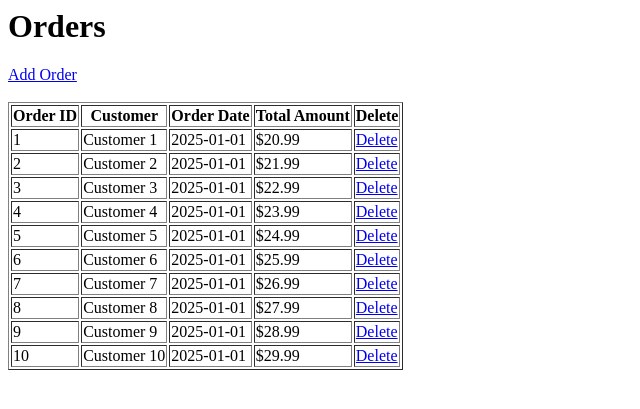
After one commit to DevloperDylanD/BookStore-Database, a Flask app: page /orders in a window 1280 px wide. The commit adds this page. Shown: the top 409 px of the page, without its empty margins (0-640 px from the left). Run offline with Flask 3, Linux system fonts and the light colour scheme; a user stored in the database is signed in; data comes from the database, SQL or seed files in the repository.

Commit message:
Added management for orders

```diff
--- a/app.py
+++ b/app.py
@@ -154,6 +154,67 @@ def chart():
 
     return "<img src='/static/chart.png'>"
 
+# ---------------- ORDERS ----------------
+
+@app.route('/orders')
+@login_required
+def orders():
+    all_orders = Order.query.all()
+    customers = {c.customer_id: c.name for c in Customer.query.all()}
+    return render_template('orders.html', orders=all_orders, customers=customers)
+
+
+@app.route('/order/add', methods=['GET', 'POST'])
+@login_required
+def add_order():
+    if request.method == 'POST':
+        customer_id = request.form['customer_id']
+        book_id = request.form['book_id']
+        quantity = int(request.form['quantity'])
+
+        # get book price
+        book = Book.query.get(book_id)
+        total_price = book.price * quantity
+
+        # create order
+        new_order = Order(
+            customer_id=customer_id,
+            order_date="2025-01-01",   # you can replace this with today's date if you want
+            total_amount=total_price
+        )
+        db.session.add(new_order)
+        db.session.commit()
+
+        # create order item (using the order_id that was created after commit)
+        order_item = OrderItem(
+            order_id=new_order.order_id,
+            book_id=book_id,
+            quantity=quantity
+        )
+        db.session.add(order_item)
+        db.session.commit()
+
+        return redirect('/orders')
+
+    all_customers = Customer.query.all()
+    all_books = Book.query.all()
+
+    return render_template('add_order.html', customers=all_customers, books=all_books)
+
+
+@app.route('/order/delete/<int:id>')
+@login_required
+def delete_order(id):
+    # delete all items in this order first
+    OrderItem.query.filter_by(order_id=id).delete()
+
+    # delete order itself
+    order = Order.query.get(id)
+    db.session.delete(order)
+    db.session.commit()
+
+    return redirect('/orders')
+
 
 # ----------- REGISTER -----------
 @app.route('/register', methods=['GET', 'POST'])
--- a/templates/index.html
+++ b/templates/index.html
@@ -4,6 +4,7 @@
     <p>Logged in as {{ current_user.email }}</p>
 
     <a href="/customers">View Customers</a><br>
+    <a href="/orders">View Orders</a><br>
     <a href="/authors">View Authors</a><br>
     <a href="/books">View Books</a><br>
     <a href="/chart">View Chart</a><br>
--- /dev/null
+++ b/templates/orders.html
@@ -0,0 +1,23 @@
+<h1>Orders</h1>
+
+<a href="/order/add">Add Order</a><br><br>
+
+<table border="1">
+    <tr>
+        <th>Order ID</th>
+        <th>Customer</th>
+        <th>Order Date</th>
+        <th>Total Amount</th>
+        <th>Delete</th>
+    </tr>
+
+    {% for o in orders %}
+    <tr>
+        <td>{{ o.order_id }}</td>
+        <td>{{ customers[o.customer_id] }}</td>
+        <td>{{ o.order_date }}</td>
+        <td>${{ o.total_amount }}</td>
+        <td><a href="/order/delete/{{ o.order_id }}">Delete</a></td>
+    </tr>
+    {% endfor %}
+</table>
```
Also changed, not shown: templates/add_order.html (added, +23 -0 lines).
